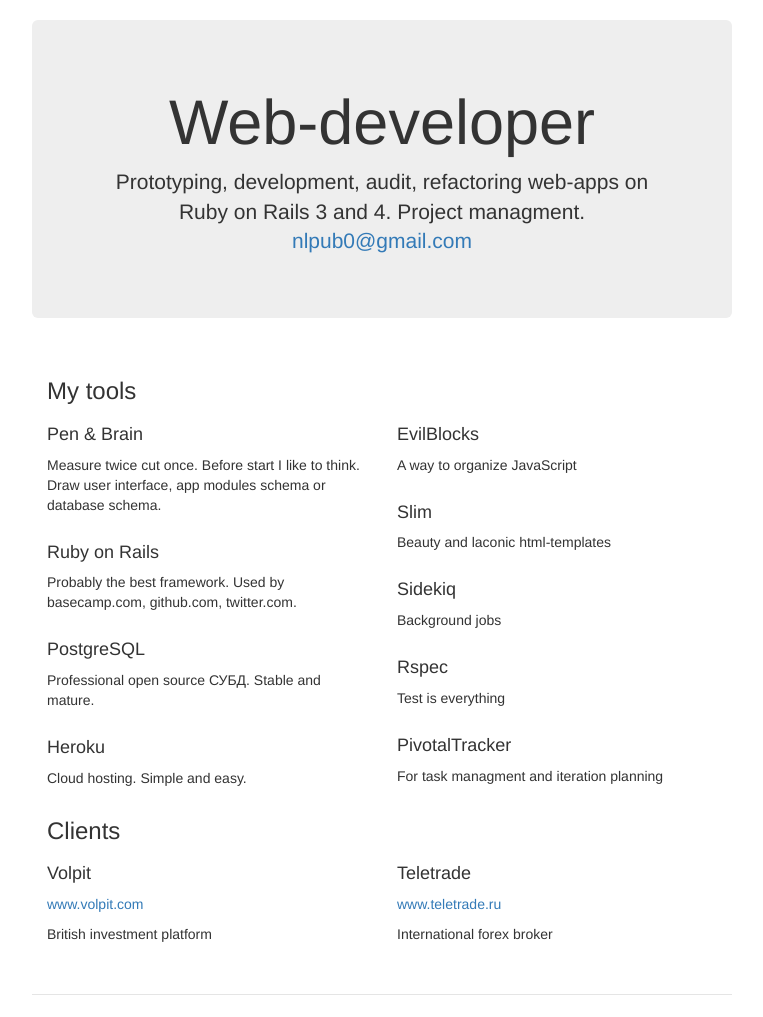
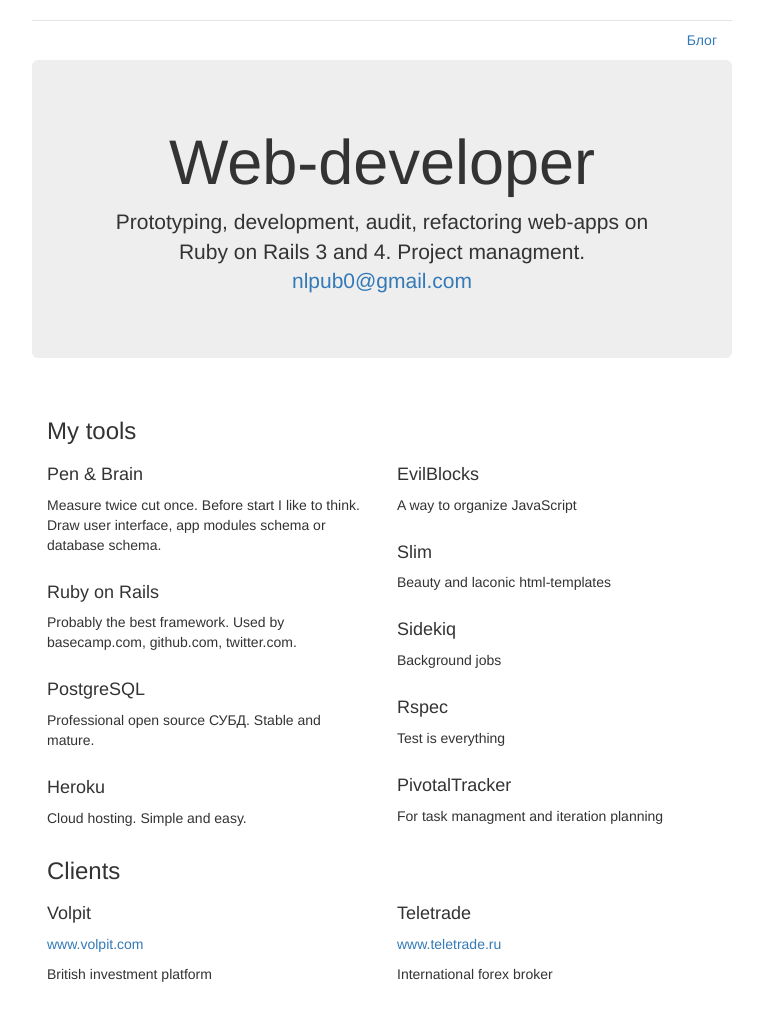
Before and after one commit to nleo/nleo.github.io, a plain HTML site: page index.html in a window 1280 px wide. Shown: the top 1017 px of the page, without its empty margins (258-1021 px from the left). Drawn offline with nearby package versions, Linux system fonts and the light colour scheme.

Commit message:
blog link

```diff
--- a/index.html
+++ b/index.html
@@ -8,7 +8,15 @@
     <link href="jumbotron-narrow.css" rel="stylesheet" />
   </head>
   <body>
-    <div class="container"></div>
+    <div class="container">
+      <div class="header">
+        <ul class="nav nav-pills pull-right">
+          <li>
+            <a href="blog/index.html">Блог</a>
+          </li>
+        </ul>
+      </div>
+    </div>
     <div class="container">
       <div class="jumbotron">
         <h1>
```
